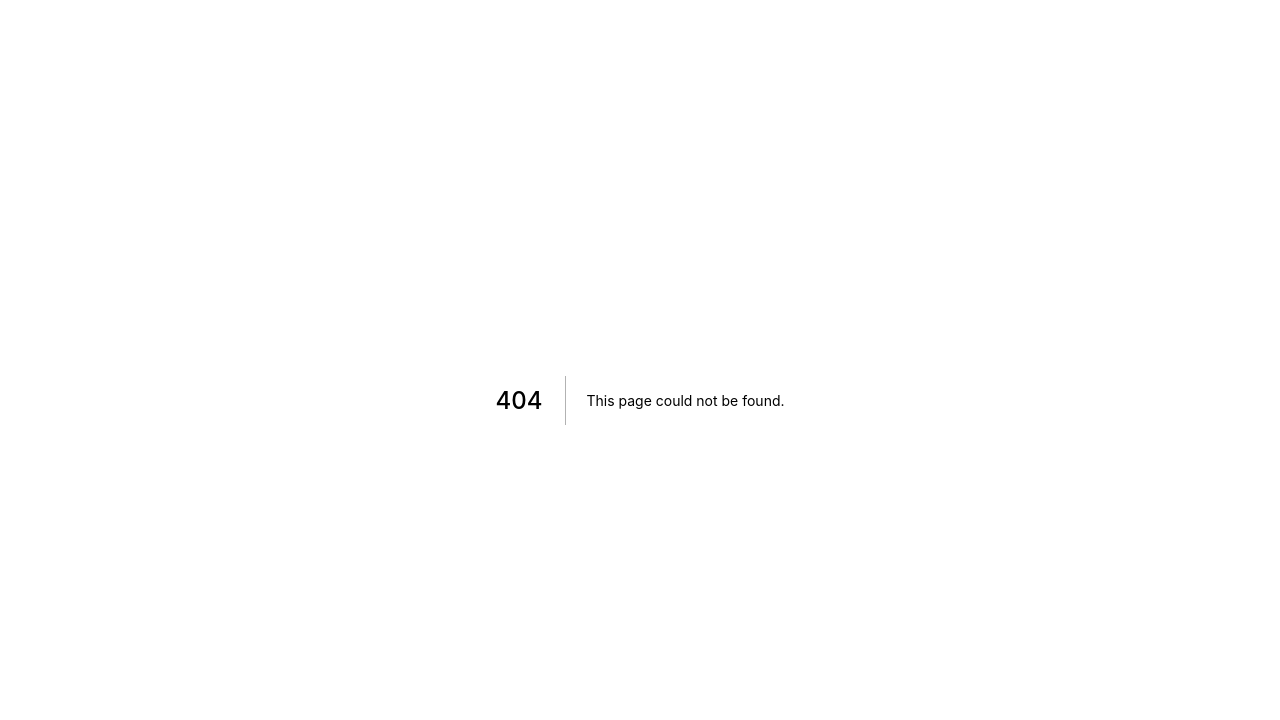
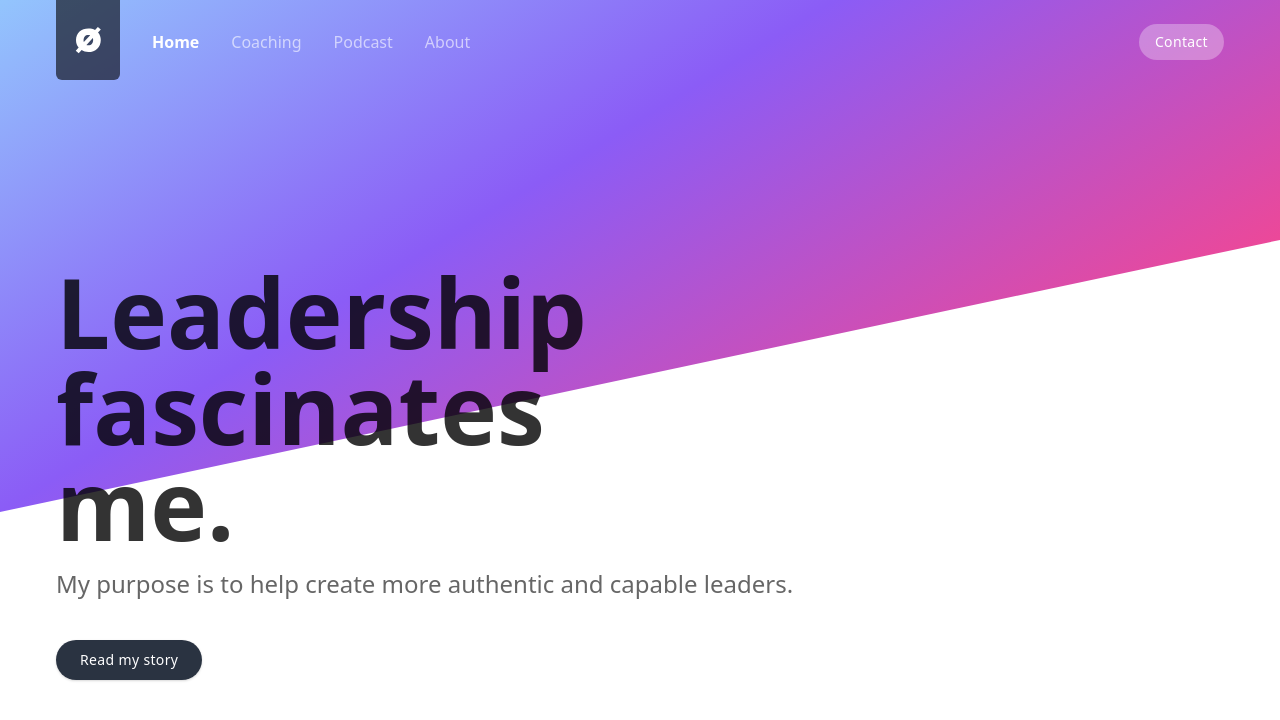
Before and after one commit to JeredOdegard/personal-site, a Next.js app: page /alt in a window 1280 px wide. Before the commit this address had no page. Shown: the top 720 px of the page. Built offline with nearby package versions, Linux system fonts and the light colour scheme.

Commit message:
Added /alt route for an updated stripe-like homepage layout.

```diff
--- /dev/null
+++ b/pages/alt.js
@@ -0,0 +1,69 @@
+import Head from "next/head"
+
+export default function Alt() {
+  return (
+    <div className="pb-20">
+
+      <Head>
+        <title>Alternative - Jered Odegard</title>
+        <meta name="viewport" content="initial-scale=1.0, width=device-width" />
+        <link rel="icon" href="favicon.png"  type="image/icon type" />
+      </Head>
+
+      <div className="relative overflow-hidden h-128">
+        <div className="absolute transform top-0 -skew-y-12 w-full h-full origin-top-left bg-gradient-to-tl from-pink-500 via-purple-500 to-blue-300"></div>
+        <div className="relative max-w-screen-xl mx-auto px-6 md:px-14">
+          {/* Navbar */}
+          <div className="flex justify-between pt-6">
+
+            {/* Left Side */}
+            <div className="flex items-center">
+              {/* Logo */}
+              <div className="h-20 w-16 bg-black bg-opacity-60 flex items-center justify-center fill-current text-white absolute top-0 rounded-b-md">
+                <svg className="h-7 w-7" xmlns="http://www.w3.org/2000/svg" viewBox="0 0 32 32">
+                  <path d="M5.384 31.168l3.348-3.636c.936.72 2.082 1.26 3.438 1.62 1.356.36 2.778.54 4.266.54 2.016 0 3.888-.324 5.616-.972 1.728-.648 3.228-1.566 4.5-2.754 1.272-1.188 2.268-2.622 2.988-4.302.72-1.68 1.08-3.54 1.08-5.58 0-3.48-1.056-6.384-3.168-8.712l3.204-3.456L27.272 1l-3.24 3.672a13.895 13.895 0 00-3.51-1.422c-1.26-.324-2.61-.486-4.05-.486-2.016 0-3.894.312-5.634.936-1.74.624-3.24 1.512-4.5 2.664-1.26 1.152-2.25 2.55-2.97 4.194-.72 1.644-1.08 3.486-1.08 5.526 0 1.704.258 3.282.774 4.734a11.878 11.878 0 002.25 3.87L2 28.288l3.384 2.88zm5.868-12.744c-.216-.528-.324-1.272-.324-2.232 0-.792.114-1.548.342-2.268.228-.72.57-1.356 1.026-1.908a5.054 5.054 0 011.728-1.332c.696-.336 1.5-.504 2.412-.504.816 0 1.5.108 2.052.324l-7.236 7.92zm5.112 3.672c-.384 0-.762-.024-1.134-.072a3.343 3.343 0 01-.954-.252l7.236-7.92c.24.6.36 1.356.36 2.268 0 .792-.114 1.548-.342 2.268a5.631 5.631 0 01-1.026 1.908 4.867 4.867 0 01-1.728 1.314c-.696.324-1.5.486-2.412.486z" fillRule="nonzero"/>
+                </svg>
+              </div>
+              {/* Logo - End */}
+
+              {/* Nav Items */}
+              <nav className="hidden md:flex space-x-8 ml-24 text-sm lg:text-base">
+                <a className="font-bold text-white" href="/">Home</a>
+                <a className="text-white text-opacity-60 hover:text-white" href="/coaching">Coaching</a>
+                <a className="text-white text-opacity-60 hover:text-white" href="/podcast">Podcast</a>
+                <a className="text-white text-opacity-60 hover:text-white" href="/about">About</a>
+              </nav>
+              {/* Nav Items - End */}
+
+            </div>
+            {/* Left Side - End */}
+
+            {/* Contact */}
+            <a href="/contact">
+              <button className="hidden md:flex px-4 py-2 bg-white bg-opacity-30 font-medium tracking-wide text-white hover:bg-opacity-40 transform transition hover:scale-105 hover:shadow-lg text-sm rounded-full">Contact</button>
+            </a>
+            {/* Contact - End */}
+
+            {/* Hamburger */}
+            <button className="h-9 w-9 md:hidden bg-white bg-opacity-0 fill-current text-white text-opacity-60 hover:bg-opacity-30 rounded" onClick={toggleMobileNav}>
+              <svg xmlns="http://www.w3.org/2000/svg" fill="none" viewBox="0 0 24 24" stroke="currentColor">
+                <path strokeLinecap="round" strokeLinejoin="round" strokeWidth="1.5" d="M4 6h16M4 12h16M4 18h16" />
+              </svg>
+            </button>
+            {/* Hamburger - End */}
+          </div>
+          {/* Navbar - End */}
+        </div>
+      </div>
+      <div className="max-w-screen-xl mx-auto -mt-96 md:-mt-72 relative z-10 px-6 md:px-14">
+        <h1 className="text-black text-5xl md:text-8xl md:max-w-screen-sm font-bold mb-4 text-opacity-80 mt-10">Leadership fascinates me.</h1>
+        <p className="text-2xl text-black text-opacity-60 mb-10">My purpose is to help create more authentic and capable leaders.</p>
+        <button className="bg-gray-800 bg-opacity-95 px-6 py-2.5 text-sm font-medium rounded-full tracking-wide text-white shadow transform transition hover:shadow-lg hover:-translate-y-0.5 hover:bg-opacity-100 hover:scale-105">Read my story</button>
+      </div>
+    </div>
+  )
+}
+
+function toggleMobileNav() {
+  alert("Mobile navigation activated.")
+}
--- a/pages/contact.js
+++ b/pages/contact.js
@@ -1,7 +1,7 @@
 export default function Contact() {
   return (
-    <div className="pt-48">
-      <main className="mb-48">
+    <div className="pt-32">
+      <main className="mb-32">
         <div className="absolute top-0 transform -skew-y-6 w-full h-full origin-top-left bg-gradient-to-br from-blue-500 via-purple-500 to-indigo-300">
           <span className="absolute top-0 left-0 w-96 h-64 bg-gradient-to-br from-green-200 to-purple-500"></span>
           <span className="absolute top-0 left-96 w-96 h-64 bg-gradient-to-br from-blue-400 to-purple-500"></span>
@@ -11,7 +11,7 @@ export default function Contact() {
           <span className="absolute bottom-64 -right-32 w-96 h-64 bg-gradient-to-br from-blue-500 to-purple-200"></span>
           <span className="absolute bottom-0 left-0 w-96 h-64 bg-gradient-to-br from-blue-400 to-purple-500"></span>
         </div>
-        <div className="max-w-screen-xl mx-auto relative z-10 text-center mt-24">
+        <div className="max-w-screen-xl mx-auto relative z-10 text-center mt-10">
           <h1 className="text-white text-7xl font-black mb-4">Leadership fascinates me.</h1>
           <p className="text-3xl text-white text-opacity-75 mb-10">My purpose is to help create more authentic and capable leaders.</p>
           <button className="bg-white bg-opacity-95 px-6 py-3 uppercase text-sm font-medium rounded tracking-wide text-gray-900 shadow transform transition hover:shadow-lg hover:-translate-y-0.5 hover:bg-opacity-100 hover:scale-105">Read my story</button>
@@ -20,14 +20,14 @@ export default function Contact() {
       <div className="grid grid-cols-12 gap-x-10 max-w-screen-xl mx-auto relative z-10 pb-24">
         <div className="col-span-6">
           <div className="bg-gradient-to-br from-green-200 to-blue-500 w-full rounded-xl shadow-medium p-16">
-            <h3 className="text-white text-6xl font-black leading-none mb-6">Fast-track your growth.</h3>
+            <h3 className="text-white text-5xl font-black leading-none mb-6">Fast-track your growth.</h3>
             <p className="text-white text-opacity-80 text-2xl text-shadow mb-8">I help high performing professionals and executives at companies like <span className="text-white font-extrabold">Amazon</span>, <span className="text-white font-extrabold">Facebook</span>, and <span className="text-white font-extrabold">Microsoft</span> achieve their goals. I'm confident I can accelerate you towards where you want to be.</p>
             <button className="bg-white bg-opacity-95 px-6 py-3 uppercase text-sm font-medium rounded tracking-wide text-blue-900 shadow transform transition hover:shadow-lg hover:-translate-y-0.5 hover:bg-opacity-100 hover:scale-105">What is coaching?</button>
           </div>
         </div>
         <div className="col-span-6">
-          <div className="bg-black w-full rounded-xl shadow-medium p-16">
-            <h3 className="text-white text-6xl font-black leading-none mb-6">Experts say.</h3>
+          <div className="bg-white bg-opacity-30 w-full rounded-xl shadow-medium p-16">
+            <h3 className="text-white text-5xl font-black leading-none mb-6">Experts say.</h3>
             <p className="text-white text-opacity-80 text-2xl text-shadow mb-8">I host a podcast called the Jered O Show. Each episode I meet with researchers and company leaders to uncover how to become world-class.</p>
             <button className="bg-white bg-opacity-95 px-6 py-3 uppercase text-sm font-medium rounded tracking-wide text-black shadow transform transition hover:shadow-lg hover:-translate-y-0.5 hover:bg-opacity-100 hover:scale-105">See the podcast</button>
           </div>
--- a/tailwind.config.js
+++ b/tailwind.config.js
@@ -13,7 +13,10 @@ module.exports = {
     	},
       screens: {
         '3xl': '1920px'
-      }
+      },
+      height: {
+        128: '32rem'
+      },
     },
   },
   variants: {
```
